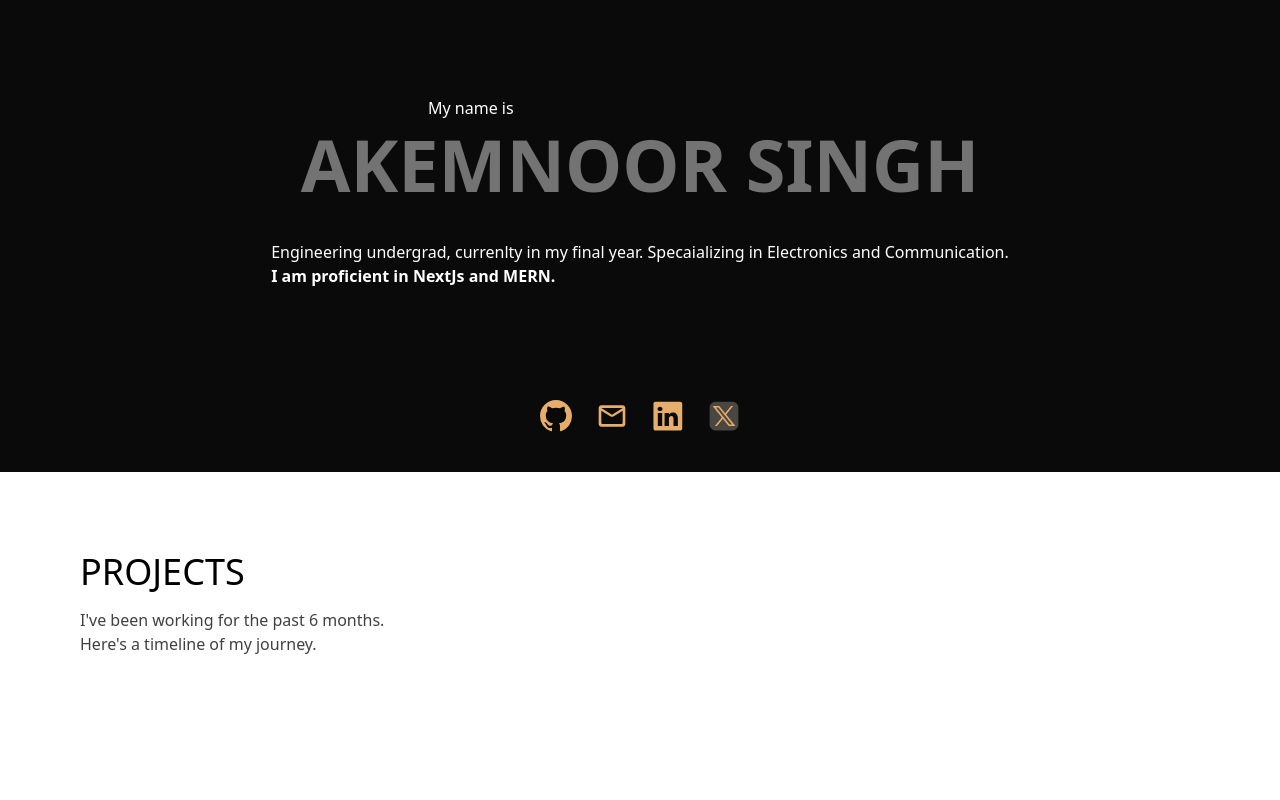
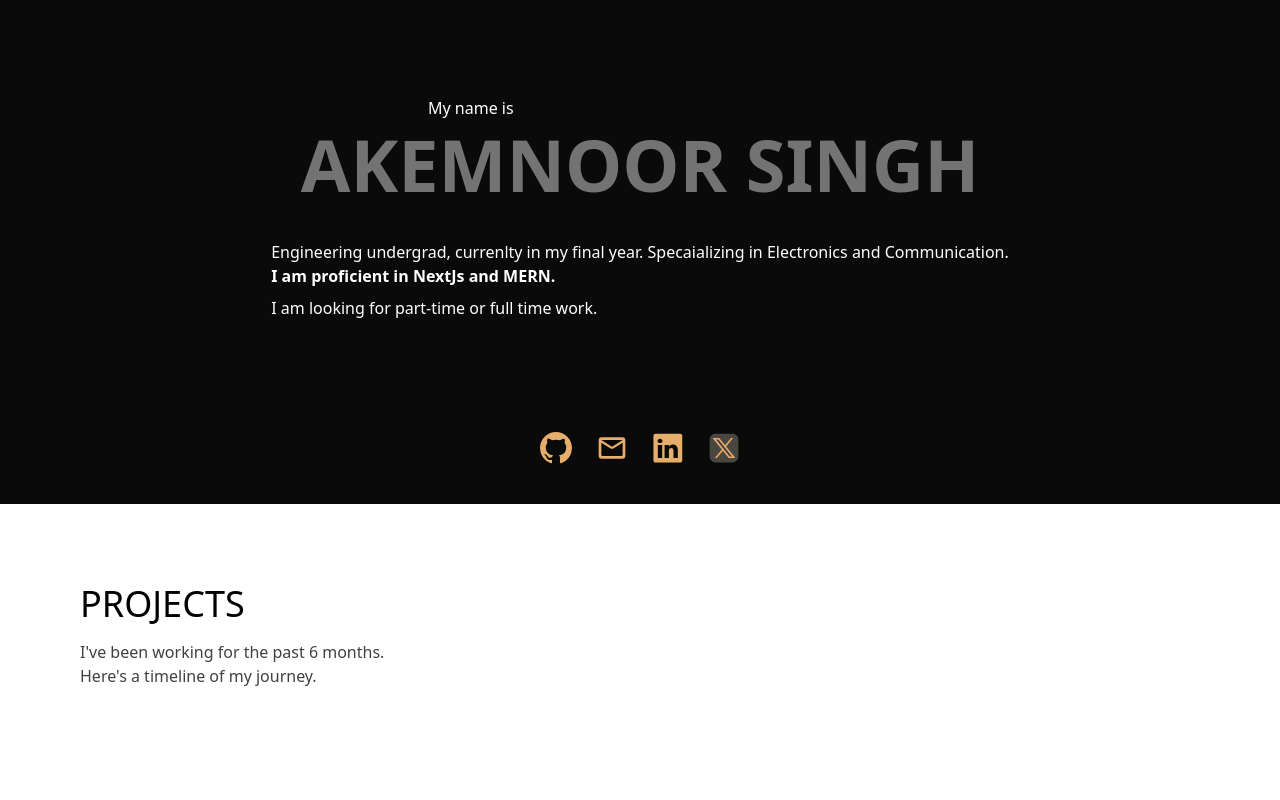
Before and after one commit to the-akemsingh/portfolio, a Next.js app: page / in a window 1280 px wide. Shown: the top 800 px of the page. Built offline with nearby package versions, Linux system fonts and the light colour scheme.

Commit message:
final for now

```diff
--- a/components/page/Intro.tsx
+++ b/components/page/Intro.tsx
@@ -1,6 +1,6 @@
 export default function Intro() {
-    return <div className="flex pt-24 flex-col justify-center bg-[#0A0A0A] ">
-        <div className="text-white ml-96 pl-11">
+    return <div className="flex pt-24 flex-col text-white justify-center bg-[#0A0A0A] ">
+        <div className=" ml-96 pl-11">
             <div>
             My name is
             </div>
@@ -8,11 +8,14 @@ export default function Intro() {
         <div className="mt-2 flex justify-center">
             <div className="font-bold text-7xl  text-neutral-500">AKEMNOOR SINGH</div>
         </div>
-        <div className="mx-auto mt-10 text-white" >
+        <div className="mx-auto mt-10" >
             Engineering undergrad, currenlty in my final year. Specaializing in Electronics and Communication.
             <p className="font-bold">
             I am proficient in  NextJs and MERN.
             </p>
+            <p className="mt-2">
+                I am looking for part-time or full time work.
+            </p>
         </div>
     </div>
 }
```
